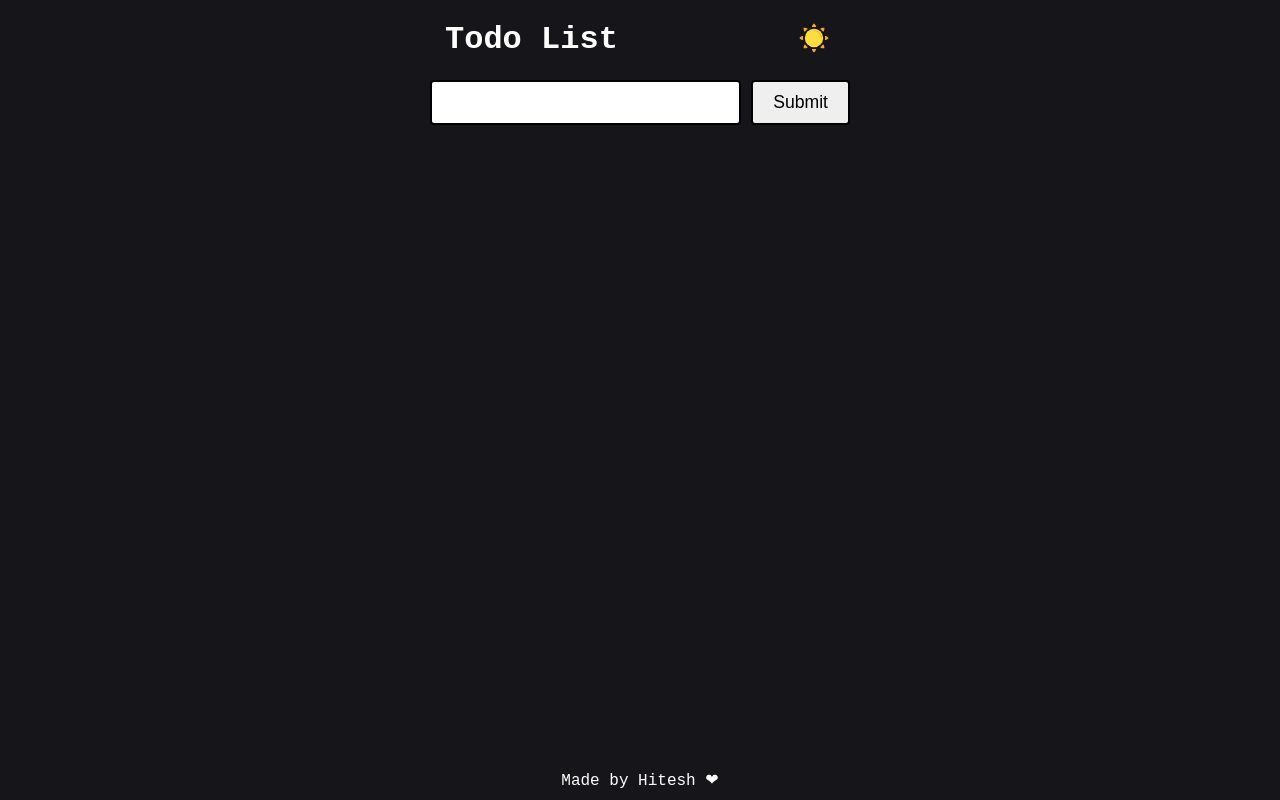
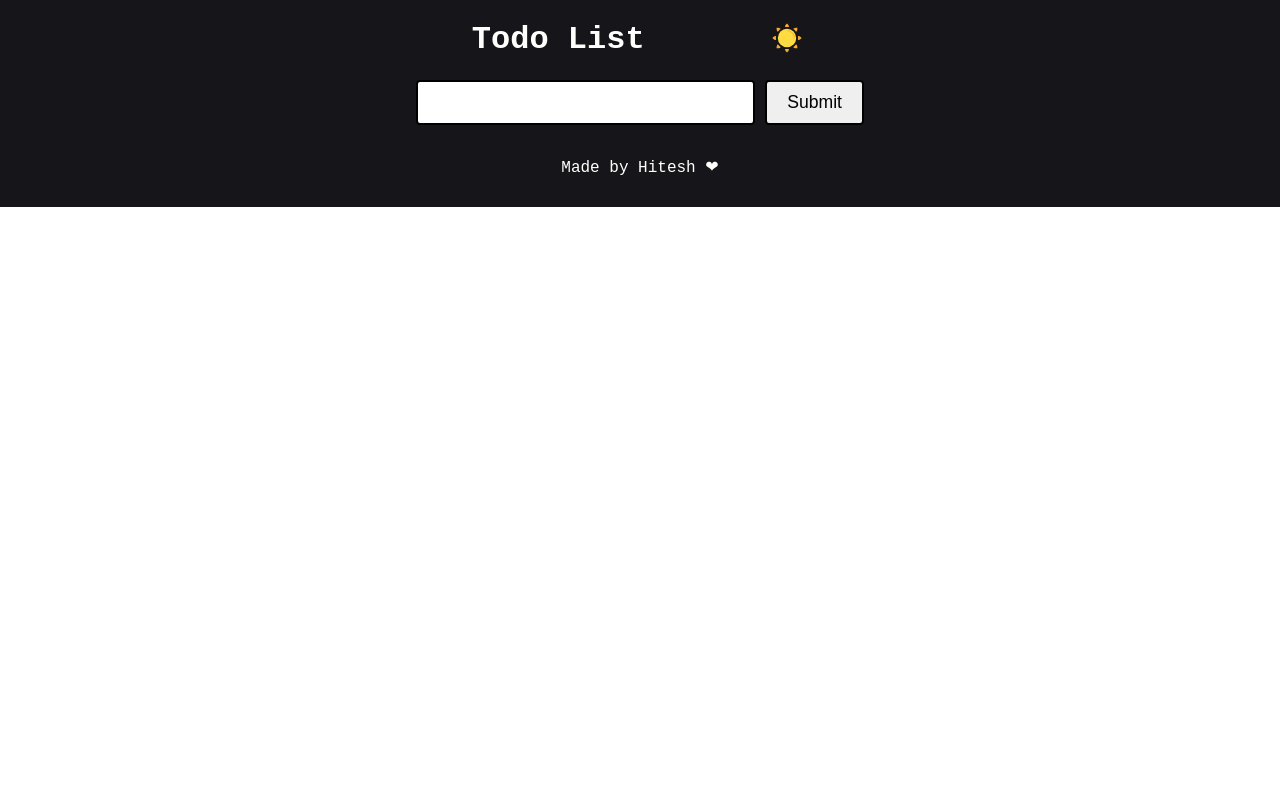
Before and after one commit to hiteshcodes/react-todo-list, a React (Create React App) app: page / in a window 1280 px wide. Built offline with nearby package versions, Linux system fonts and the light colour scheme.

Commit message:
UI fixes

```diff
--- a/src/index.css
+++ b/src/index.css
@@ -15,7 +15,11 @@ body {
   background-color: var(--dark-bg);
   color: var(--dark-color);
   width: 100%;
-  height: 100vh;
+  min-height: 100px;
+}
+.app-dark,
+.app-light {
+  transition: 0.8s ease;
 }
 .todo-list-dark > ul > li {
   color: black;
@@ -24,23 +28,20 @@ body {
 .todo-list-dark > ul > .done {
   background-color: rgb(252, 141, 141);
 }
+
 .darkModeButton,
 .light-mode {
   background-color: transparent;
   border: none;
   outline: none;
 }
-.container {
-  display: flex;
-  align-items: center;
-  justify-content: center;
-}
 .home {
-  width: 430px;
   margin: auto;
 }
 .form-main {
   display: flex;
+  width: 458px;
+  margin: auto;
 }
 .form-main > input {
   flex: 1;
@@ -55,14 +56,18 @@ body {
 }
 .header {
   display: flex;
-  justify-content: space-between;
+  justify-content: space-around;
   align-items: center;
   padding: 0px 20px;
+  width: 458px;
+  margin: auto;
 }
 
 .ul {
-  list-style-type: none;
   padding: 0;
+  display: grid;
+  grid-template-columns: repeat(auto-fit, 27rem);
+  justify-content: center;
 }
 .li {
   display: flex;
@@ -73,6 +78,9 @@ body {
   font-weight: 600;
   background: rgb(241, 241, 241);
   border-radius: 7px;
+  overflow: hidden;
+  position: relative;
+  margin: 0.5rem;
 }
 .todo-name {
   font-size: 1.2em;
@@ -100,13 +108,14 @@ button {
   background: rgb(252, 141, 141);
 }
 footer {
-  position: absolute;
-  bottom: 0;
+  position: static;
+  bottom: 20px;
   left: 0;
   width: 100%;
-  margin: 10px 0px;
+  margin: 0;
 }
 footer > p {
+  height: 50px;
   text-align: center;
   margin: auto;
 }
```
